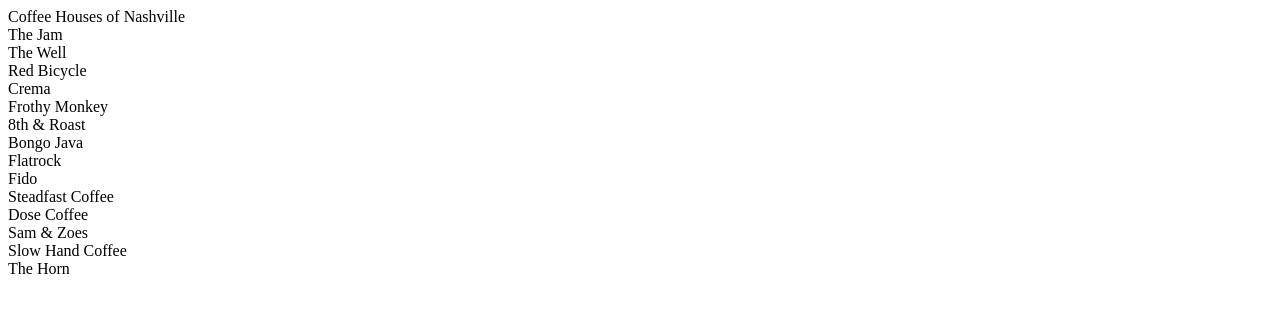
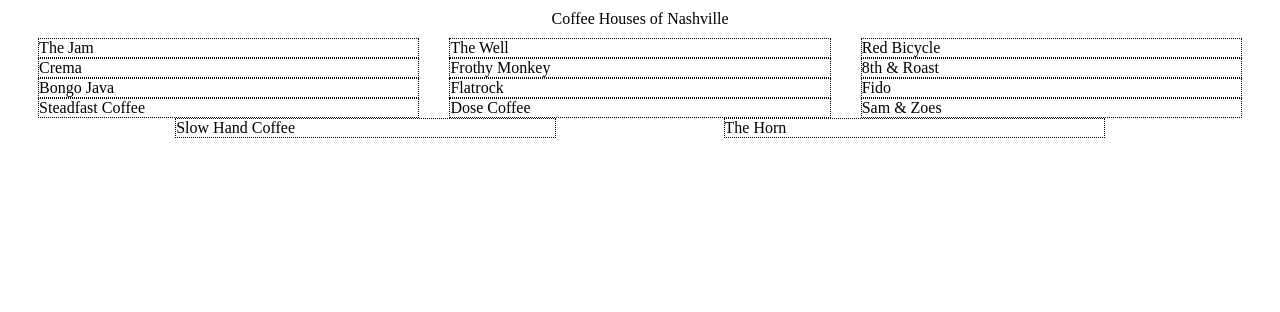
Before and after one commit to jasehackman/Flexbox-Coffee-Practice, a plain HTML site: page index.html in a window 1280 px wide. Drawn offline with Linux system fonts and the light colour scheme.

Commit message:
added flexbox and margin

```diff
--- a/index.html
+++ b/index.html
@@ -4,7 +4,8 @@
   <meta charset="UTF-8">
   <meta name="viewport" content="width=device-width, initial-scale=1.0">
   <meta http-equiv="X-UA-Compatible" content="ie=edge">
-  <title>Document</title>
+  <link rel="stylesheet" href="main.css">
+  <title>COFFEE!</title>
 </head>
 <body>
   <header class="pageHeader">Coffee Houses of Nashville</header>
--- a/main.css
+++ b/main.css
@@ -0,0 +1,24 @@
+.shop {
+  border: 1px dotted black;
+}
+
+.pageHeader {
+  display: flex;
+  justify-content: center;
+  margin: 10px;
+
+}
+
+.list {
+  display: flex;
+  flex-direction: row;
+  flex-wrap: wrap;
+  justify-content: space-evenly;
+
+}
+
+.shop {
+  flex-basis: 30%;
+
+
+}
```
